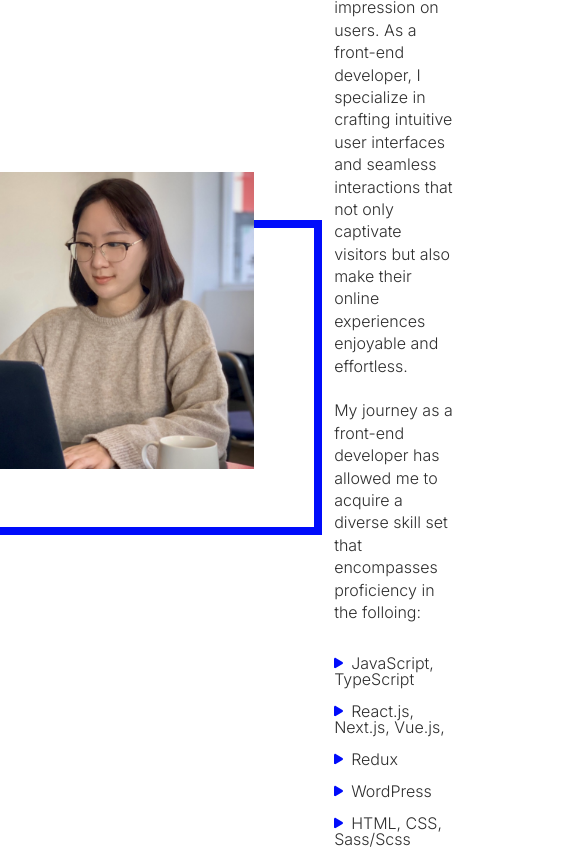
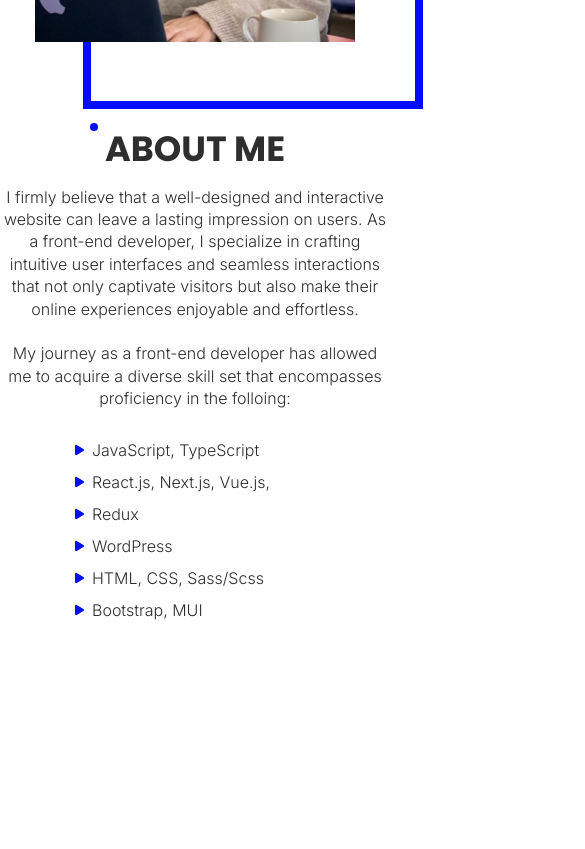
Before and after one commit to hyeonahc/portfolio, a Next.js app: page / in a window 390 px wide. Shown: the part 4280-5129 px from the top of the page, 585 px wide, since content can reach past the window. Built offline with nearby package versions, Linux system fonts and the light colour scheme; a web font is replaced by a local one.

Commit message:
#26 design: Apply responsiveDesign to AboutSection

```diff
--- a/components/AboutSection/AboutSection.styled.js
+++ b/components/AboutSection/AboutSection.styled.js
@@ -1,4 +1,26 @@
 import styled from 'styled-components'
+
+export const Row = styled.div`
+  padding: 150px 0 100px 0;
+  display: flex;
+  align-items: center;
+  justify-content: center;
+  gap: 5em;
+  @media (max-width: ${props => props.theme.breakpoints.md}) {
+    flex-direction: column;
+  }
+`
+
+export const Col = styled.div`
+  flex-basis: ${props => props.flexBasis};
+  @media (max-width: ${props => props.theme.breakpoints.md}) {
+    flex-basis: auto;
+    display: flex;
+    flex-direction: column;
+    align-items: center;
+    max-width: 550px;
+  }
+`
 
 export const ImageWrapper = styled.div`
   position: relative;
@@ -26,12 +48,18 @@ export const Title = styled.h2`
 
 export const Paragraph = styled.p`
   margin-bottom: 2em;
+  @media (max-width: ${props => props.theme.breakpoints.md}) {
+    text-align: center;
+  }
 `
 
 export const Tags = styled.div`
   display: flex;
   flex-wrap: wrap;
   gap: 1em;
+  @media (max-width: ${props => props.theme.breakpoints.md}) {
+    justify-content: center;
+  }
 `
 
 export const TagBox = styled.div`
--- a/components/AboutSection/index.js
+++ b/components/AboutSection/index.js
@@ -1,11 +1,13 @@
 import { faPlay } from '@fortawesome/free-solid-svg-icons'
 import { FontAwesomeIcon } from '@fortawesome/react-fontawesome'
 import about from '@public/about.png'
-import { BulletPoint, Col, Row } from '@styles/globals'
+import { BulletPoint } from '@styles/globals'
 import Image from 'next/image'
 import {
+  Col,
   ImageWrapper,
   Paragraph,
+  Row,
   Square,
   Tag,
   TagBox,
@@ -26,11 +28,7 @@ const tags = [
 const AboutSection = () => {
   return (
     <>
-      <Row
-        id='about'
-        padding='150px 0 100px 0'
-        justifyContent='center'
-        gap='5em'>
+      <Row id='about'>
         <Col flexBasis='40%'>
           <ImageWrapper>
             <Image
```
